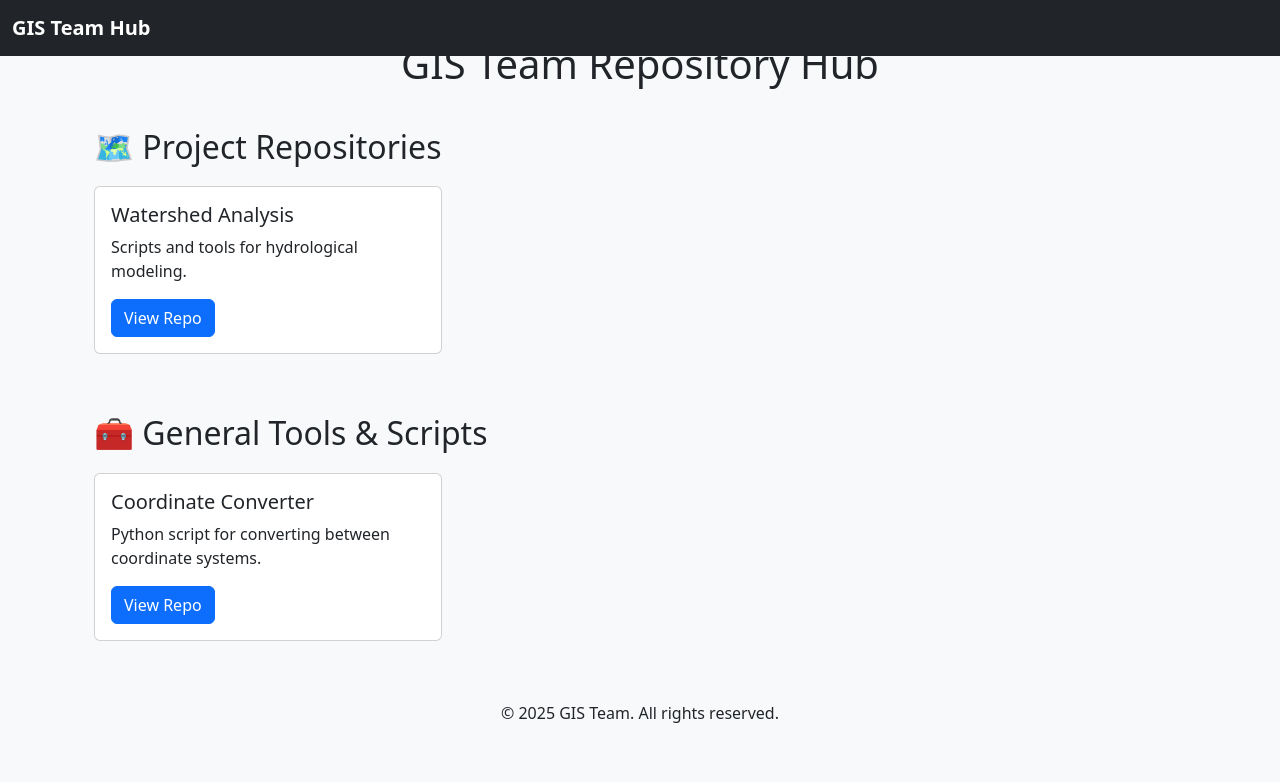
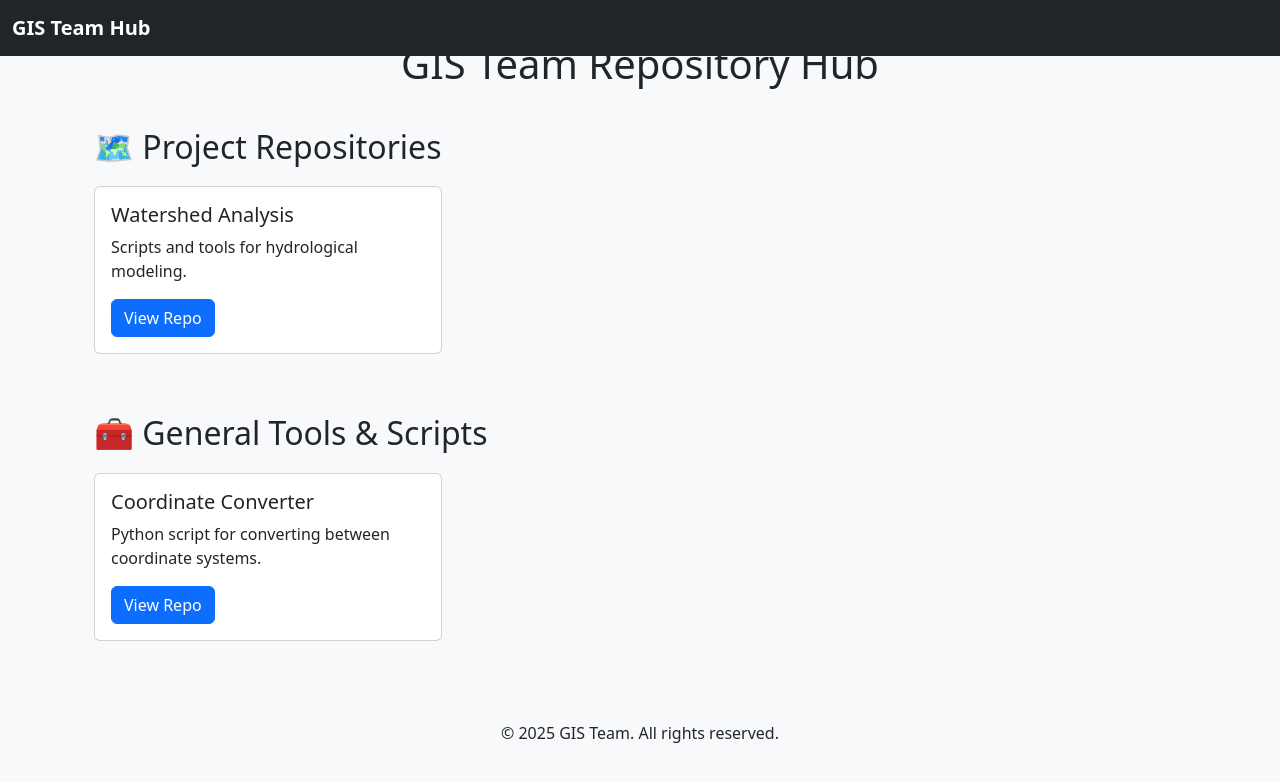
Before and after one commit to patjohns/pages_testing, a Jekyll site: the page built from index.html, in a window 1280 px wide. Shown: the top 782 px of the page. Built offline with Jekyll 4.4.1, drawn with Linux system fonts in a browser that asks for light colours.

Commit message:
Update default.html

```diff
--- a/_layouts/default.html
+++ b/_layouts/default.html
@@ -12,7 +12,7 @@
     }
     footer {
       background-color: #f8f9fa;
-      padding: 0px 0;
+      padding: 20px 0;
       margin-top: 40px;
     }
     .navbar-brand {
```
